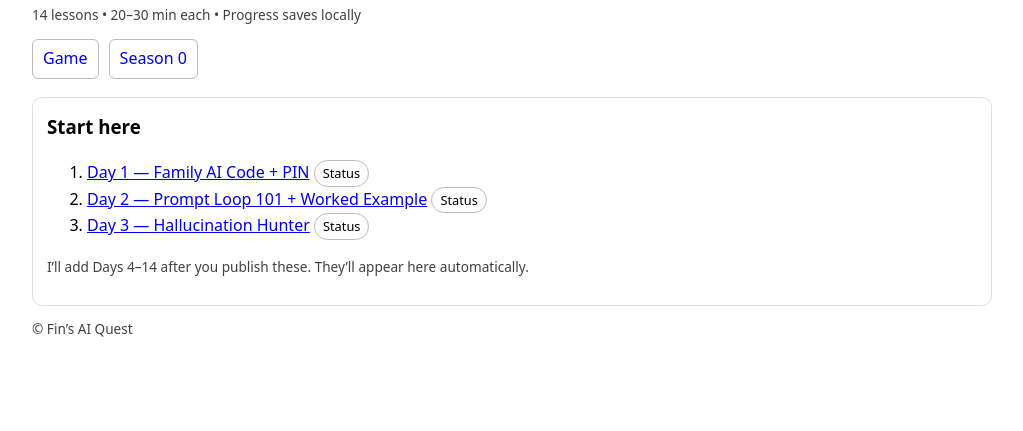
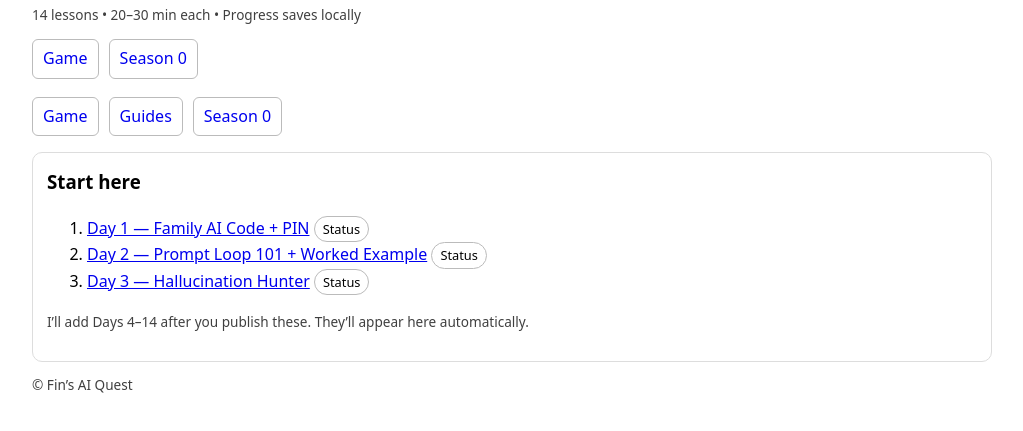
Before and after one commit to E-Bat10/Fin-Learns-AI, a plain HTML site: page season0/index.html in a window 1280 px wide. Shown: the part 93-524 px from the top of the page, without its empty margins (128-1151 px from the left). Drawn offline with Linux system fonts and the light colour scheme.

Commit message:
Update index.html

```diff
--- a/season0/index.html
+++ b/season0/index.html
@@ -14,6 +14,12 @@
     <a href="index.html">Season 0</a>
   </nav>
 </header>
+
+<nav class="main" style="display:flex; gap:10px; flex-wrap:wrap; margin:10px 0 16px;">
+  <a href="index.html">Game</a>
+  <a href="guides.html">Guides</a>
+  <a href="season0/index.html">Season 0</a>
+</nav>
 
 <section class="card">
   <h3>Start here</h3>
```
